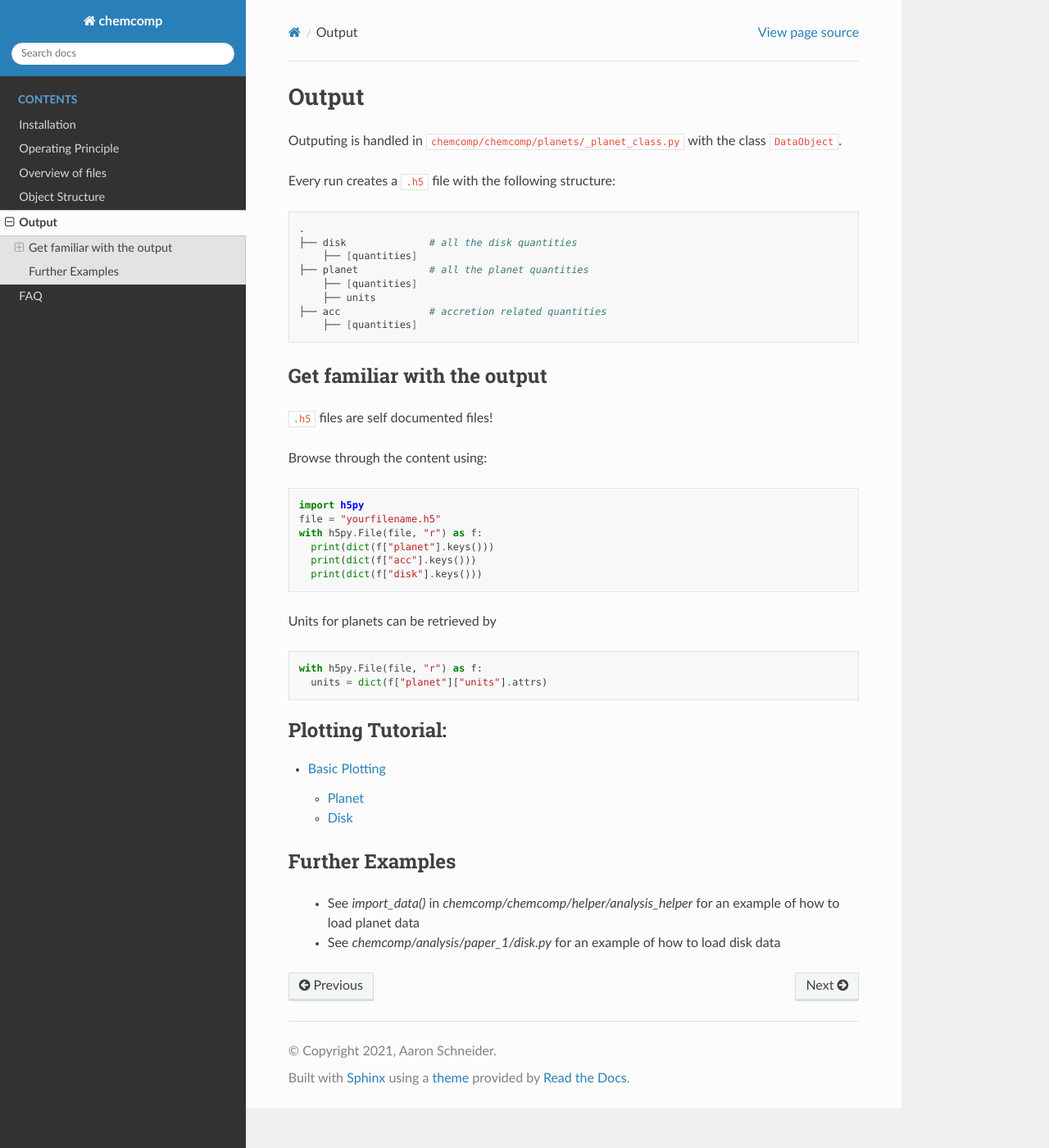
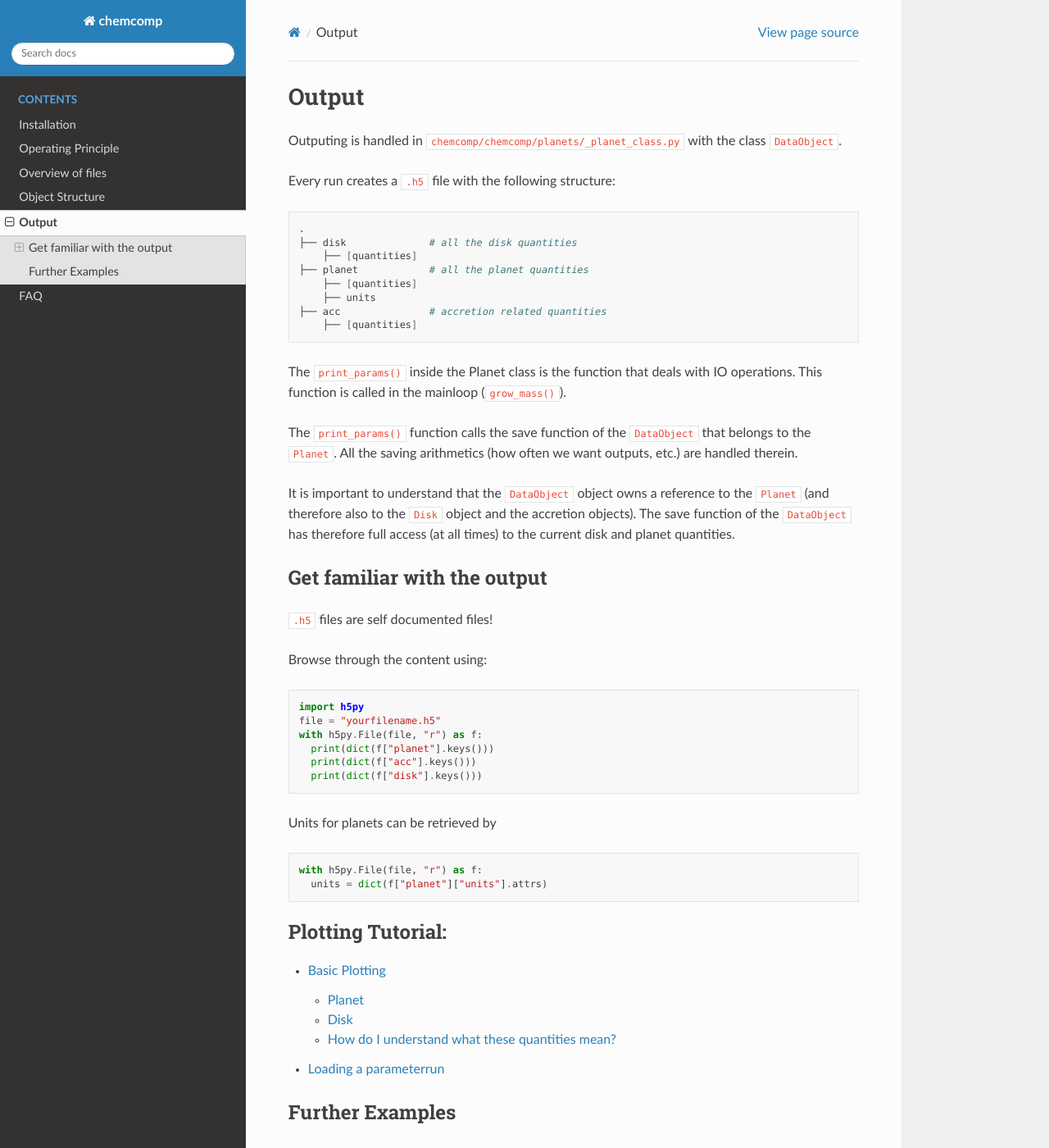
Before and after one commit to AaronDavidSchneider/chemcomp_wiki, a Sphinx documentation site: the page built from doc/source/Output.rst, in a window 1280 px wide and 1400 px high. Shown: the whole window at 82% size. Built offline with Sphinx 7.4.7 and the Read the Docs theme 2.0.0, drawn with Linux system fonts in a browser that asks for light colours.

Commit message:
extended doc

```diff
--- a/doc/source/Output.rst
+++ b/doc/source/Output.rst
@@ -17,6 +17,11 @@
        ├── [quantities]
 
 
+The ``print_params()`` inside the Planet class is the function that deals with IO operations. This function is called in the mainloop (``grow_mass()``).
+
+The ``print_params()`` function calls the save function of the ``DataObject`` that belongs to the ``Planet``. All the saving arithmetics (how often we want outputs, etc.) are handled therein.
+
+It is important to understand that the ``DataObject`` object owns a reference to the ``Planet`` (and therefore also to the ``Disk`` object and the accretion objects). The save function of the ``DataObject`` has therefore full access (at all times) to the current disk and planet quantities.
 
 Get familiar with the output
 """"""""""""""""""""""""""""
```
Also changed, not shown: doc/source/notebooks/basic_plotting/basic_plotting.ipynb.
